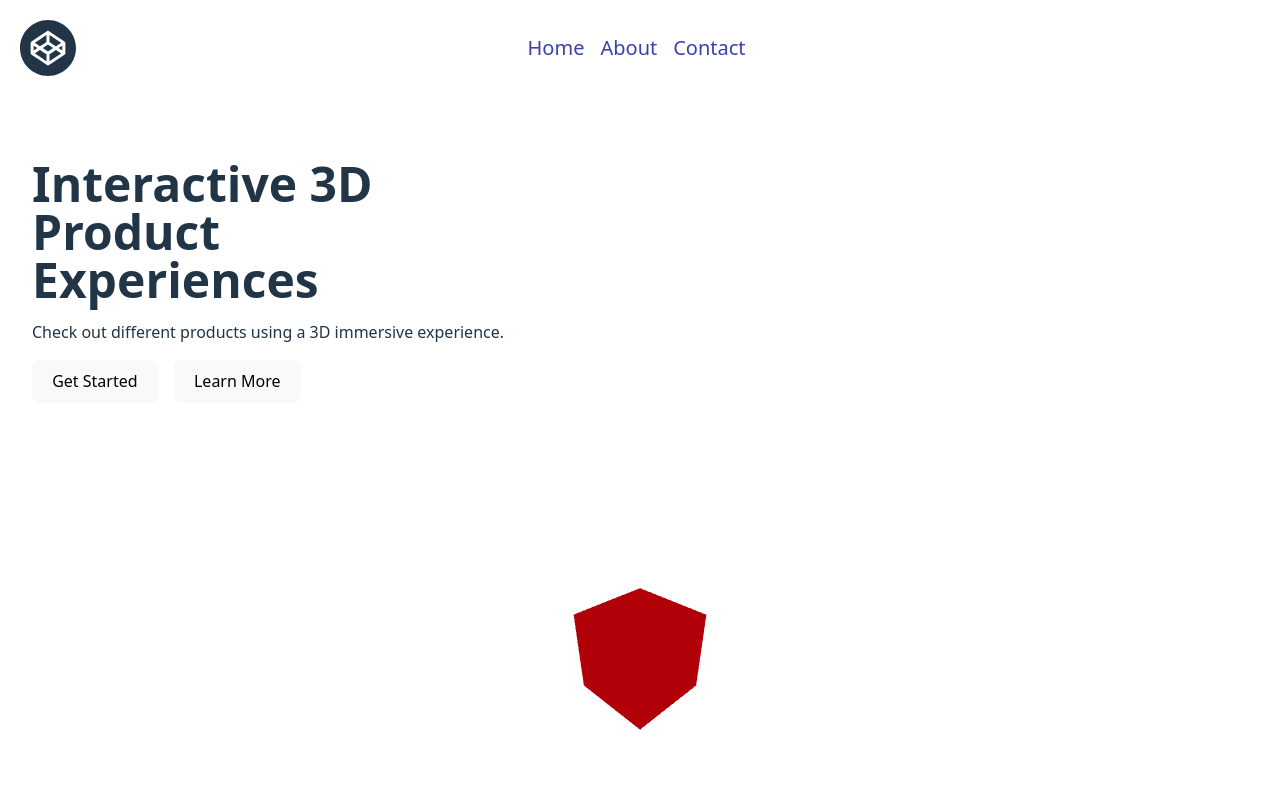
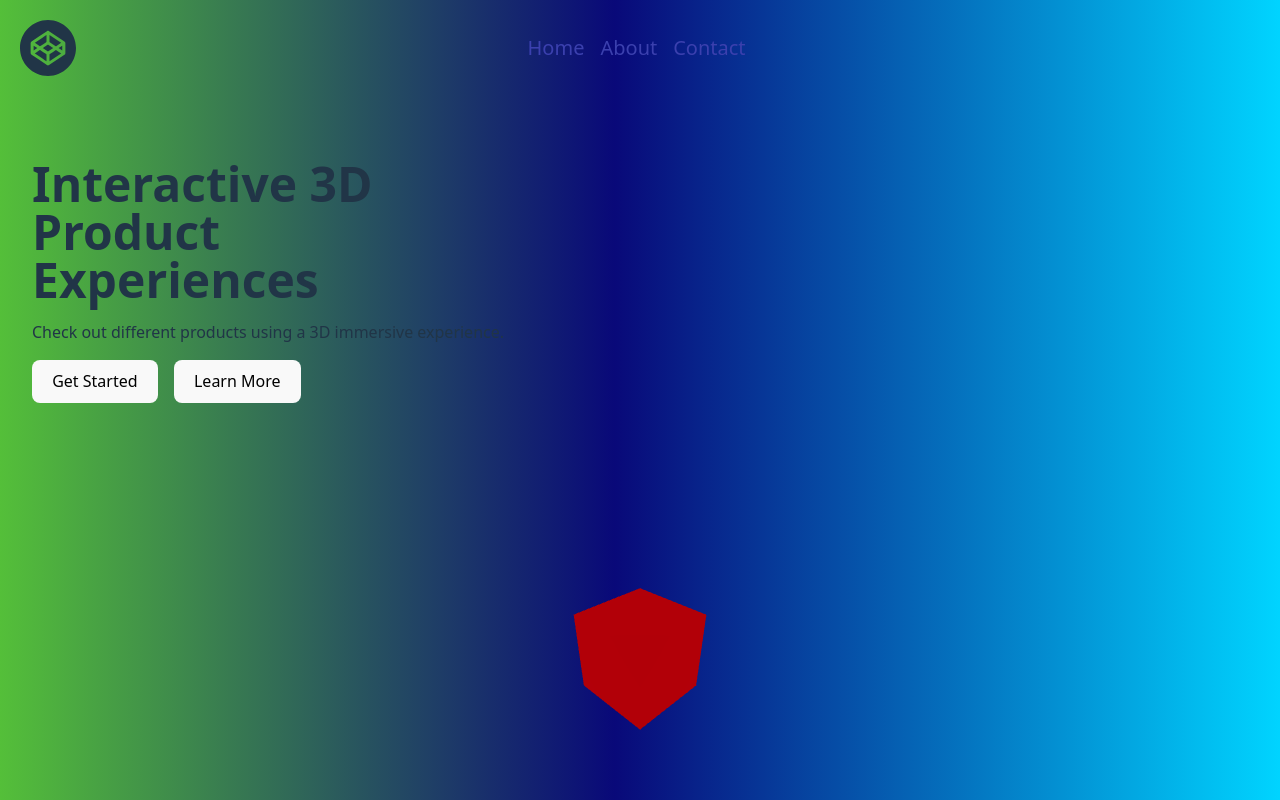
Before and after one commit to shehryarf67/Three.js-3D-Product-Configurator, a React (Vite) app: page / in a window 1280 px wide. Shown: the top 800 px of the page. Built offline with nearby package versions, Linux system fonts and the light colour scheme.

Commit message:
Testing different background color changes.

```diff
--- a/src/index.css
+++ b/src/index.css
@@ -7,12 +7,26 @@
 
   color-scheme: light dark;
   color: rgba(255, 255, 255, 0.87);
-  background-color: rgba(248, 250, 248, 0.721);
+  /* background-color: rgba(248, 250, 248, 0.721); */
+  /* --hdr-gradient: radial-gradient(
+    farthest-corner circle at 35% 115% in oklch,
+    oklch(80% .3 34)  0%,
+    oklch(90% .3 200) 100%
+  );
+  --sdr-gradient: radial-gradient(farthest-corner circle at 35% 115%, #ff4700 0%, #0ff 100%); */
+  background: #54bf39;
+background: linear-gradient(90deg, rgba(84, 191, 57, 1) 0%, rgba(9, 9, 121, 1) 48%, rgba(0, 212, 255, 1) 100%);
 
   font-synthesis: none;
   text-rendering: optimizeLegibility;
   -webkit-font-smoothing: antialiased;
   -moz-osx-font-smoothing: grayscale;
+}
+
+html {
+  background: var(--hdr-gradient);
+  background-attachment: fixed;
+  height: 100%;
 }
 
 a {
@@ -93,11 +107,12 @@ ul {
 .about p {
   margin: 0.5rem 0 1rem 0;
   font-size: 1.2rem;
+  margin-right: 1rem;
 }
 
 body {
   margin: 0;
-  display: flex;
+  /* display: flex; */
   place-items: center;
   min-width: 320px;
   min-height: 100vh;
```
